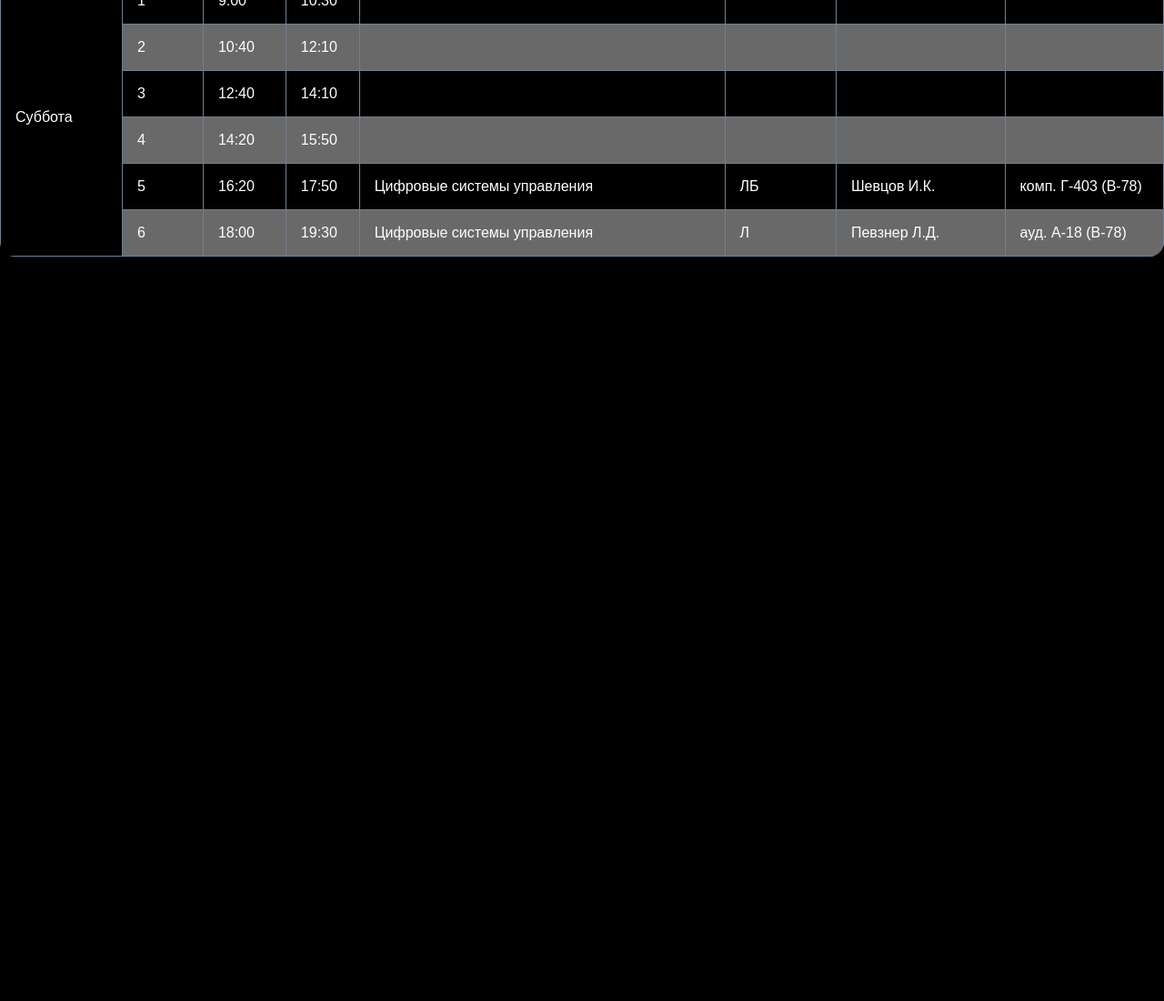
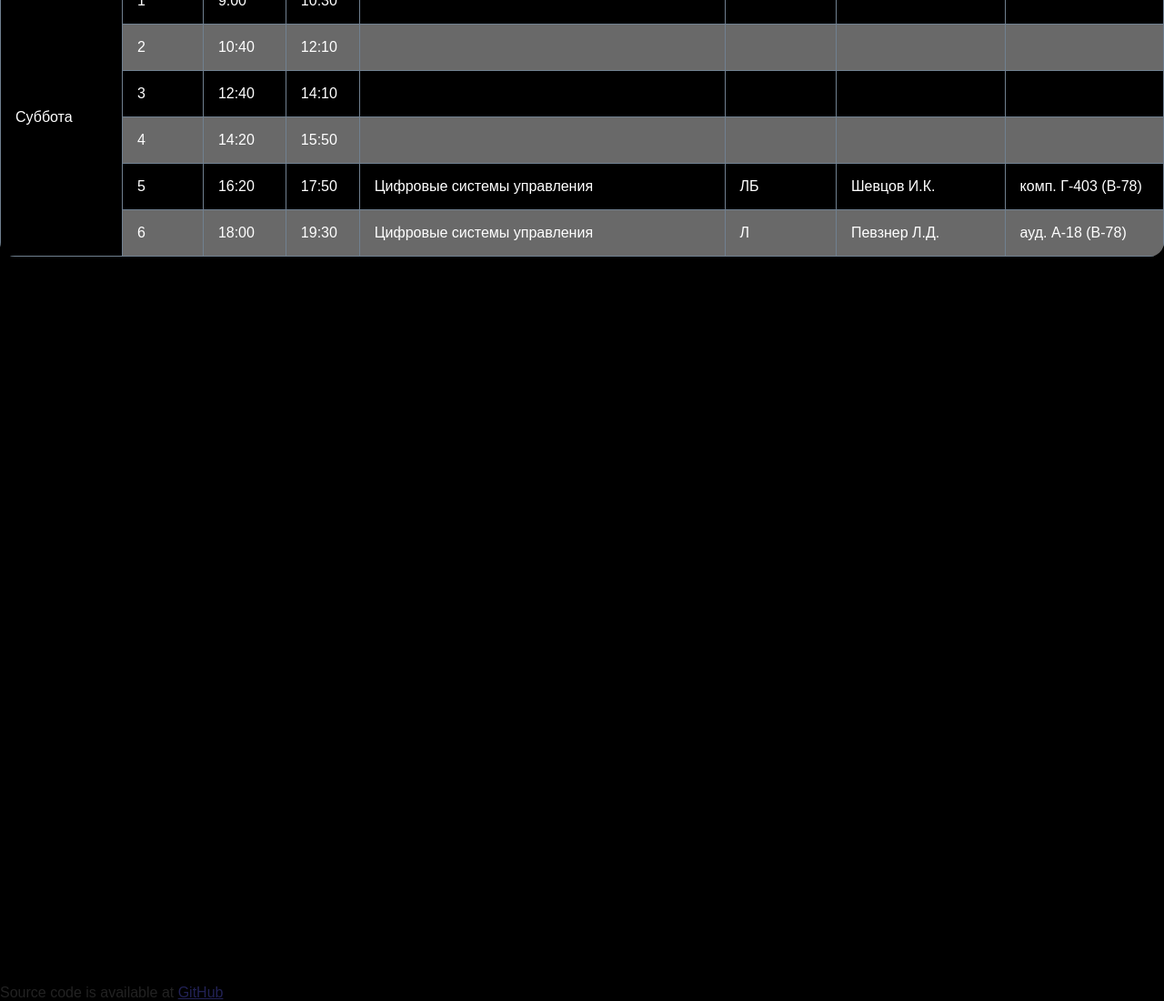
Before and after one commit to Maksim2498/uni-schedule, a plain HTML site: page src/index.html in a window 1280 px wide. Shown: the part 2042-3142 px from the top of the page at 91% size. Before the commit the page ends 2324 px from the top, so only its background shows below. Drawn offline with Linux system fonts and the light colour scheme.

Commit message:
Fixed extra space scrolling and added link to GitHub

```diff
--- /dev/null
+++ b/src/css/footer.css
@@ -0,0 +1,7 @@
+footer {
+    color: #222
+}
+
+footer a {
+    color: #225
+}
--- a/src/css/main.css
+++ b/src/css/main.css
@@ -3,5 +3,5 @@ main {
 }
 
 main .extra-space {
-    height: 100%
+    height: 50em
 }
--- a/src/css/misc.css
+++ b/src/css/misc.css
@@ -1,5 +1,6 @@
 html, body {
-    background-color: black
+    background-color: black;
+    width: 100%
 }
 
 body {
--- a/src/index.html
+++ b/src/index.html
@@ -8,6 +8,7 @@
         <meta content="yes" name="apple-mobile-web-app-capable">
         <link rel="stylesheet" href="/css/misc.css">
         <link rel="stylesheet" href="/css/header.css">
+        <link rel="stylesheet" href="/css/footer.css">
         <link rel="stylesheet" href="/css/main.css">
         <link rel="stylesheet" href="/css/table.css">
         <title>Расписание</title>
@@ -26,6 +27,9 @@
             <div id="schedule"></div>
             <div class="extra-space"></div>
         </main>
+        <footer>
+            Source code is available at <a href="https://github.com/Maksim2498/uni-schedule">GitHub</a>
+        </footer>
         <script src="/js/main.js" type="module"></script>
     </body>
 </html>
```
